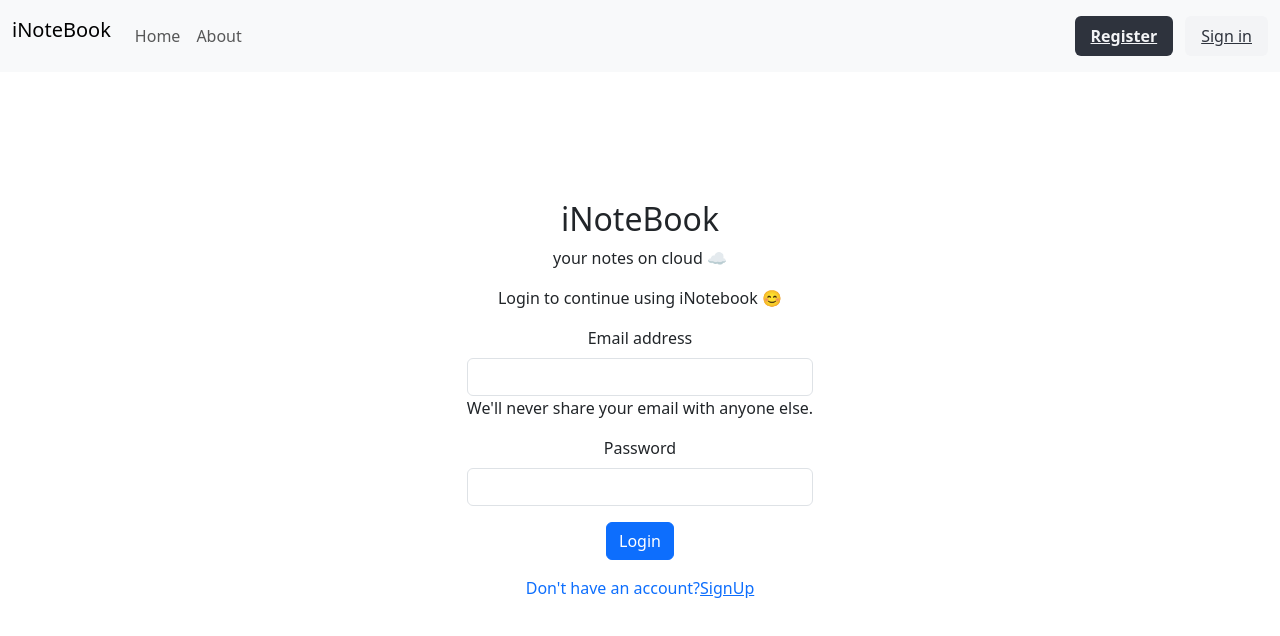
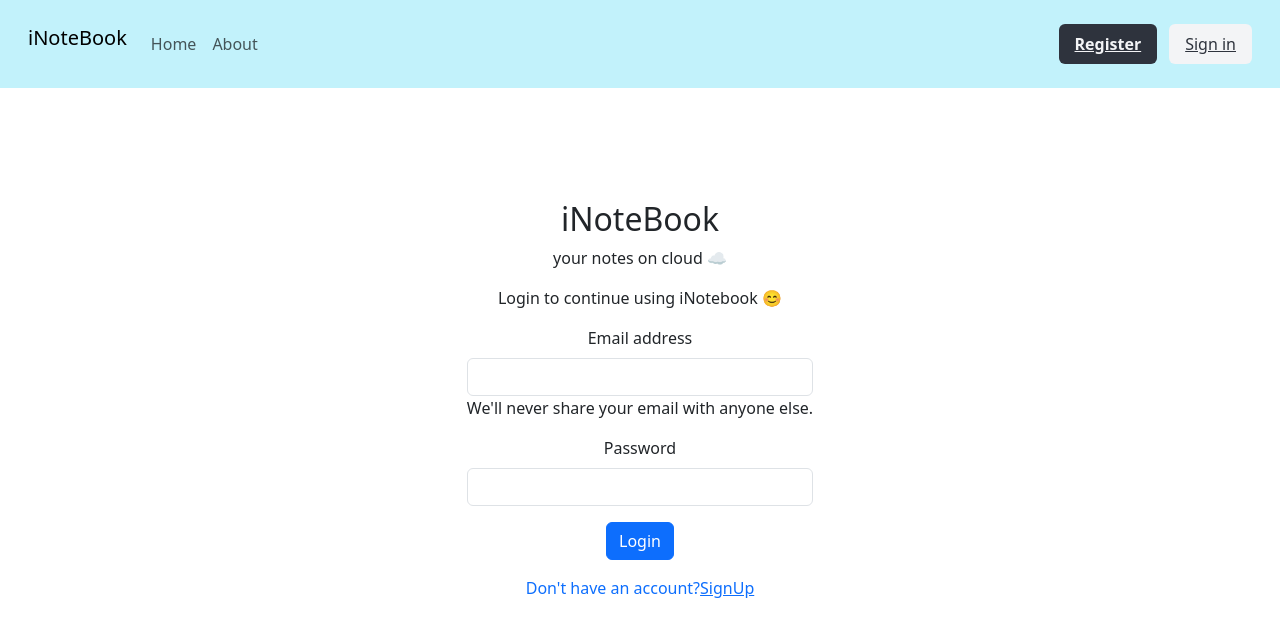
Before and after one commit to Abashansari/iNotebook, a React (Vite) app: page /login in a window 1280 px wide. Shown: the top 636 px of the page. Built offline with nearby package versions, Linux system fonts and the light colour scheme.

Commit message:
changed navbar's background color

```diff
--- a/src/component/Navbar.jsx
+++ b/src/component/Navbar.jsx
@@ -6,7 +6,7 @@ export default function Navbar (){
     let location = useLocation()
     return (
       <>
-        <nav className="navbar fixed-top navbar-expand-lg bg-body-tertiary ">
+        <nav className="navbar fixed-top navbar-expand-lg bg-info bg-opacity-25 p-3">
           <div className="container-fluid">
 
             <Link className="navbar-brand" to="">iNoteBook</Link>
```
